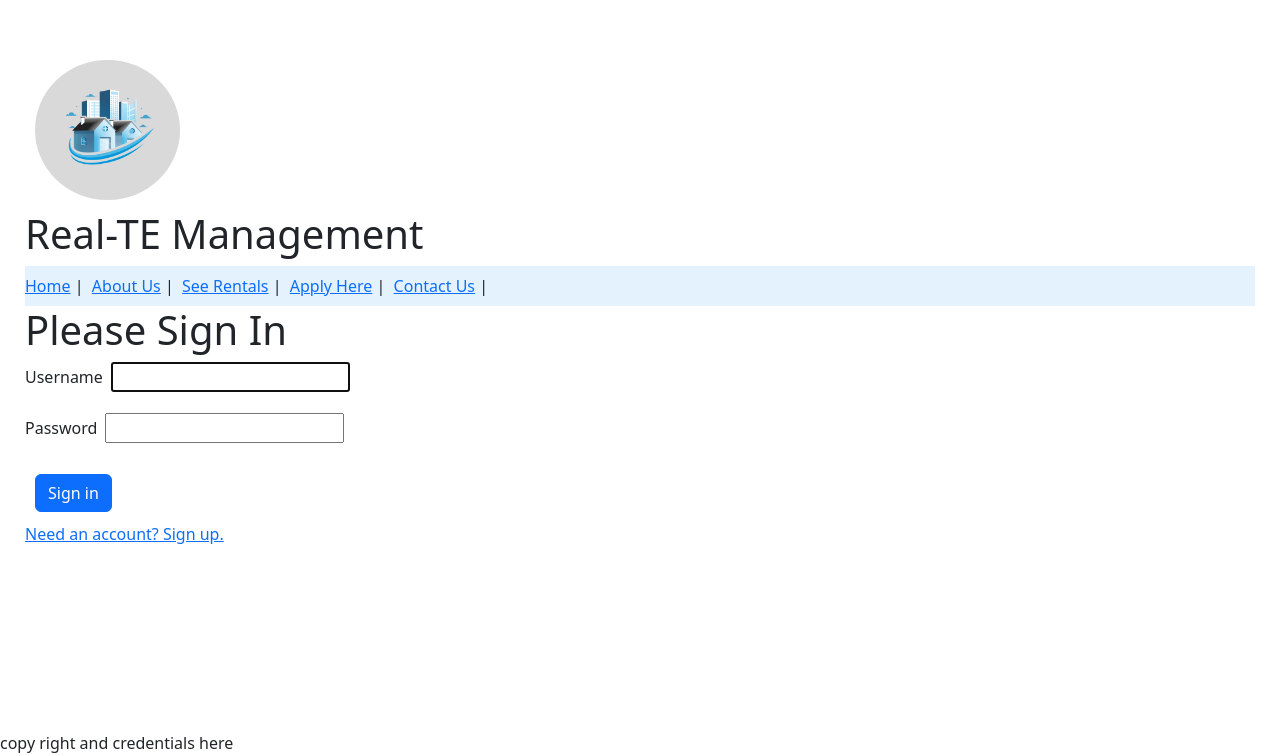
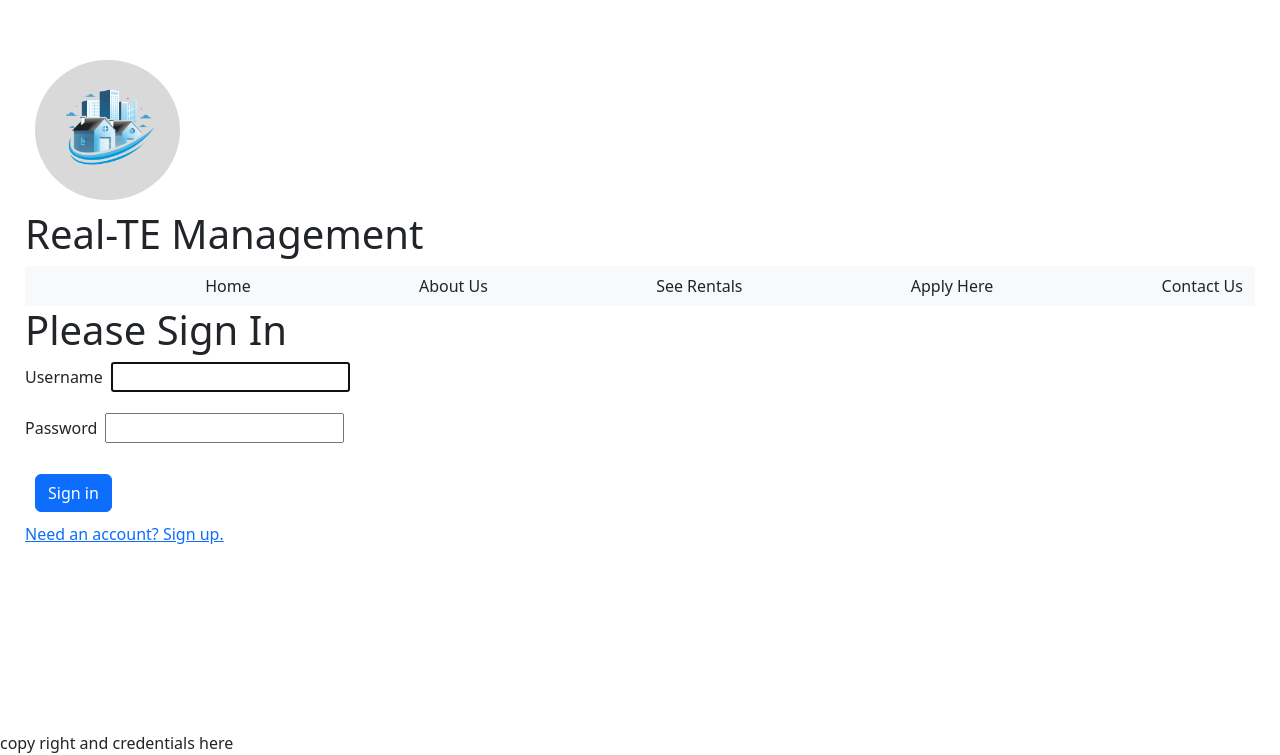
Before and after one commit to shann0n5/m03-capstone-final, a Vue app in the folder capstone/vue/: page /login in a window 1280 px wide. Shown: the part 119-874 px from the top of the page. Built offline with nearby package versions, Linux system fonts and the light colour scheme.

Commit message:
added ahrefs to navigation links in app vue

```diff
--- a/capstone/vue/src/App.vue
+++ b/capstone/vue/src/App.vue
@@ -5,15 +5,24 @@
       <h1>Real-TE Management</h1>
     </header>
     <div id="capstone-app">
-      <nav class="navbar" style="background-color: #e3f2fd;">
-        <div id="nav">
+      <nav  class="navbar navbar-expand-lg bg-body-tertiary">
+        <div class="container-fluid">
           <i class="bi bi-house"></i>
-          <router-link v-bind:to="{name: 'home' }">Home</router-link>&nbsp;|&nbsp;
+
+          <!-- <router-link v-bind:to="{name: 'home' }">Home</router-link>&nbsp;|&nbsp;
           <router-link v-bind:to="{name: 'aboutUs'}">About Us</router-link>&nbsp;|&nbsp;
           <router-link v-bind:to="{name: 'availableProperties'}">See Rentals</router-link>&nbsp;|&nbsp;
           <router-link v-bind:to="{name: 'qualifications'}">Apply Here</router-link>&nbsp;|&nbsp;
-          <router-link v-bind:to="{name: 'contactUs'}">Contact Us</router-link>&nbsp;|&nbsp;
-          <router-link v-bind:to="{ name: 'logout' }" v-if="this.$store.state.token != ''">Logout</router-link>
+          <router-link v-bind:to="{name: 'contactUs'}">Contact Us</router-link>&nbsp;|&nbsp; -->
+          <!-- <router-link v-bind:to="{ name: 'logout' }" v-if="this.$store.state.token != ''">Logout</router-link> -->
+          <a class="nav-link" href="/" target="_self">Home</a>
+          <a class="nav-link" href="/about-us" target="_self">About Us</a>
+          <a class="nav-link" href="/available-properties" target="_self">See Rentals</a>
+          <a class="nav-link" href="/qualifications" target="_self">Apply Here</a>
+          <a class="nav-link" href="/contact-us" target="_self">Contact Us</a>
+
+          <a  class="nav-link" href="/logout" target="_self" v-if="this.$store.state.token != ''" >Logout</a>
+
         </div>
       </nav>
 
@@ -43,6 +52,9 @@ main{
 
 button{
   margin: 10px;
+}
+.nav-link{
+justify-content: center;
 }
 
 /* body {
--- a/capstone/vue/src/views/HomeView.vue
+++ b/capstone/vue/src/views/HomeView.vue
@@ -4,9 +4,13 @@
     <p>Welcome!</p>
   </div>
   <div class="manager-home-btn" >
-    <router-link class="btn btn-primary" v-show="this.$store.state.showManagerPOV" v-bind:to="{ name: 'propertyManagerMainPage' }">My Properties</router-link>
+    <!-- <router-link class="btn btn-primary" v-show="this.$store.state.showManagerPOV" v-bind:to="{ name: 'propertyManagerMainPage' }">My Properties</router-link>
     <router-link class="btn btn-primary" v-show="this.$store.state.showManagerPOV" v-bind:to="{ name: 'application' }">View Applications for My Properties</router-link>
-    <router-link class="btn btn-primary" v-show="this.$store.state.showManagerPOV" v-bind:to="{ name: 'serviceRequest' }">See Service Requests</router-link>
+    <router-link class="btn btn-primary" v-show="this.$store.state.showManagerPOV" v-bind:to="{ name: 'serviceRequest' }">See Service Requests</router-link> -->
+    <a class="nav-link" href="/property-manager-main-view" target="_self">My Properties </a>
+    <a class="nav-link" href="/application-view" target="_self">View Applications for My Properties</a>
+    <a class="nav-link" href="/" target="_self">Home</a>
+
   </div>
   <div class="tenant-home-btn" >
     <!-- <router-link  v-show="!this.$store.state.showManagerPOV" class="btn btn-submit" v-bind:to="{name: 'tenantMainPage'}">Tenant Home</router-link> -->
```
